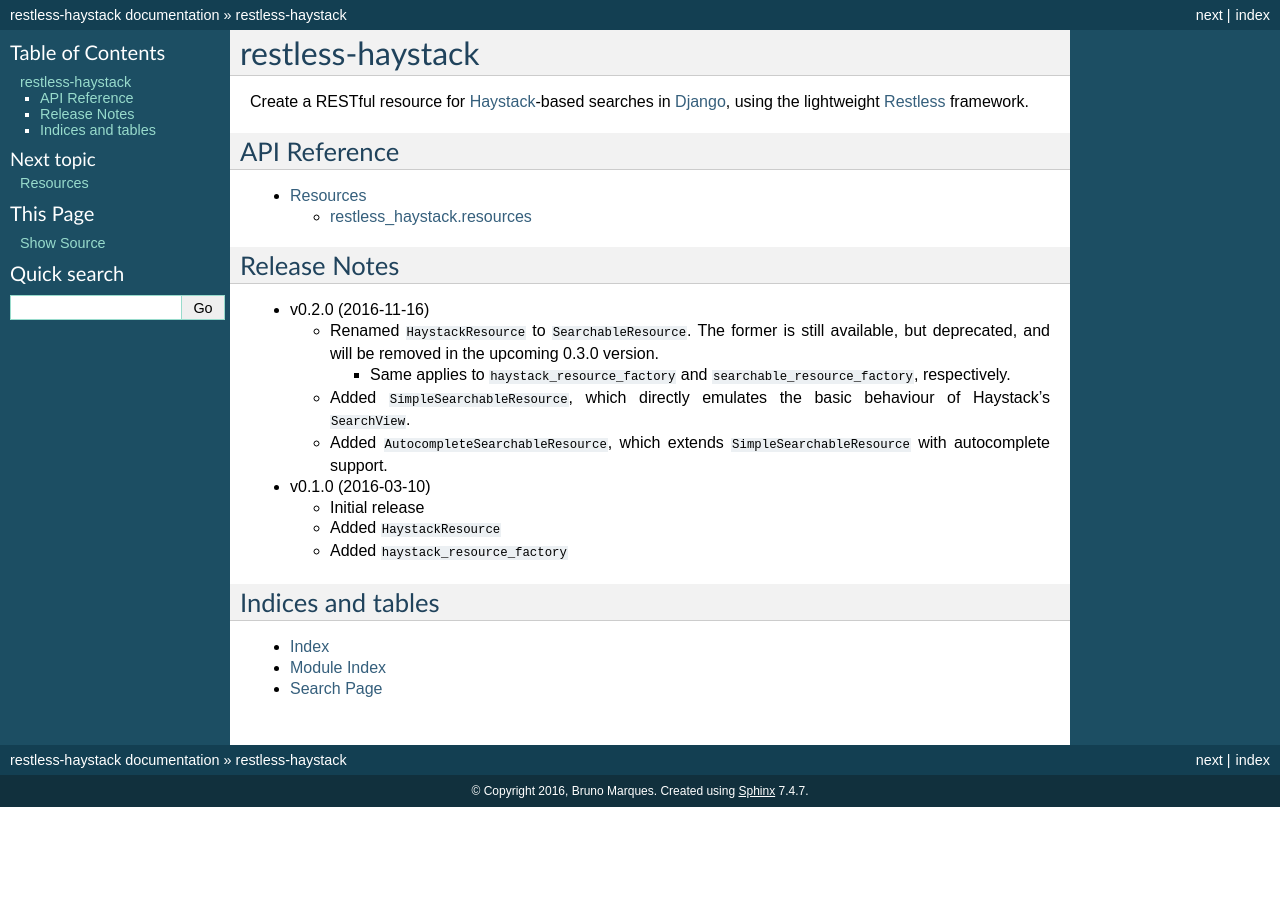
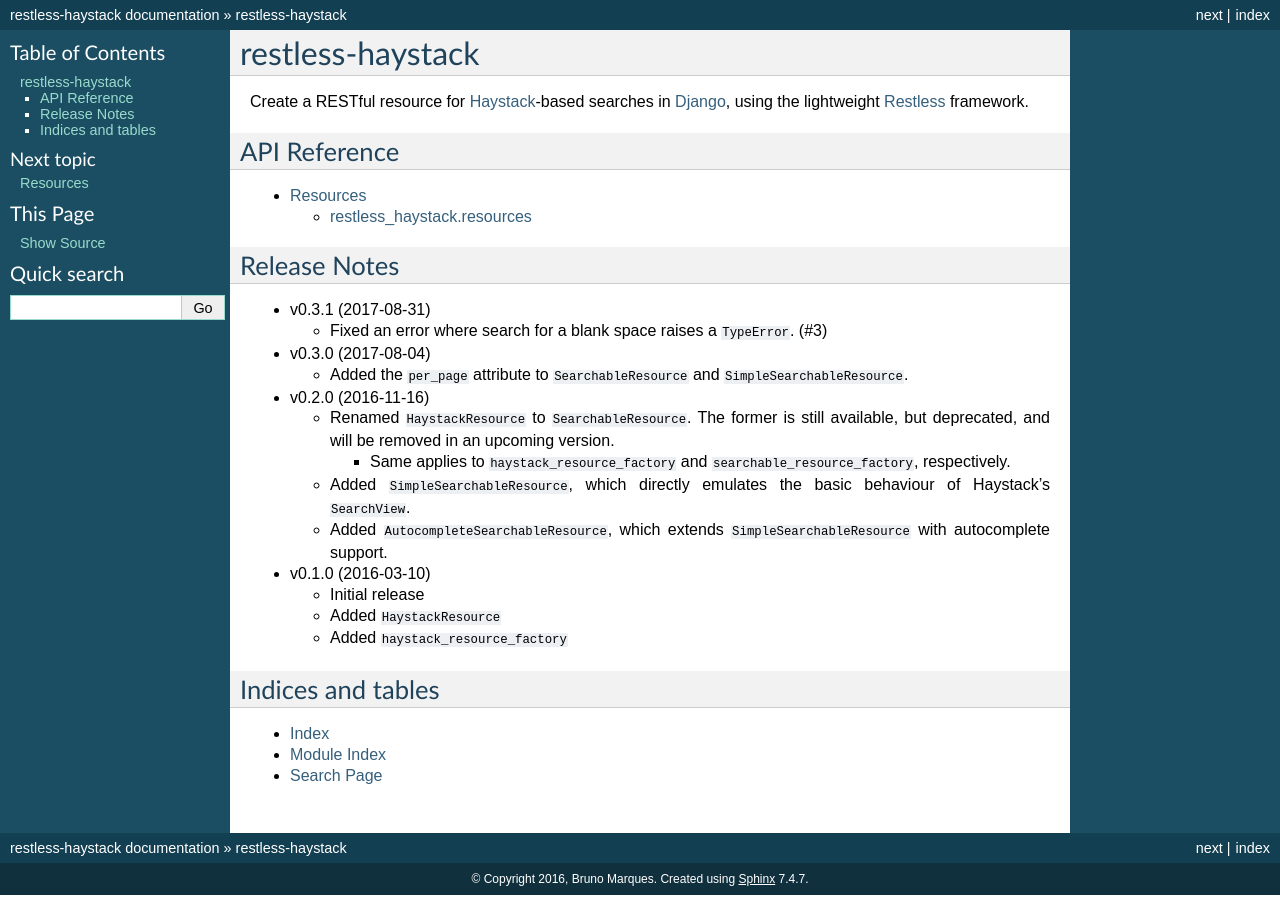
Before and after one commit to CraveFood/restless-haystack, a Sphinx documentation site: the page built from docs/index.rst, in a window 1280 px wide. Built offline with Sphinx 7.4.7, drawn with Linux system fonts in a browser that asks for light colours; the version number could not be read and is left out.

```diff
--- a/docs/index.rst
+++ b/docs/index.rst
@@ -20,11 +20,19 @@ API Reference
 Release Notes
 =============
 
+* v0.3.1 (2017-08-31)
+
+  * Fixed an error where search for a blank space raises a ``TypeError``. (#3)
+
+* v0.3.0 (2017-08-04)
+
+  * Added the ``per_page`` attribute to ``SearchableResource`` and
+    ``SimpleSearchableResource``.
+
 * v0.2.0 (2016-11-16)
 
   * Renamed ``HaystackResource`` to ``SearchableResource``. The former is still
-    available, but deprecated, and will be removed in the upcoming 0.3.0
-    version.
+    available, but deprecated, and will be removed in an upcoming version.
 
     * Same applies to ``haystack_resource_factory`` and
       ``searchable_resource_factory``, respectively.
```
Also changed, not shown: 1 other file.
